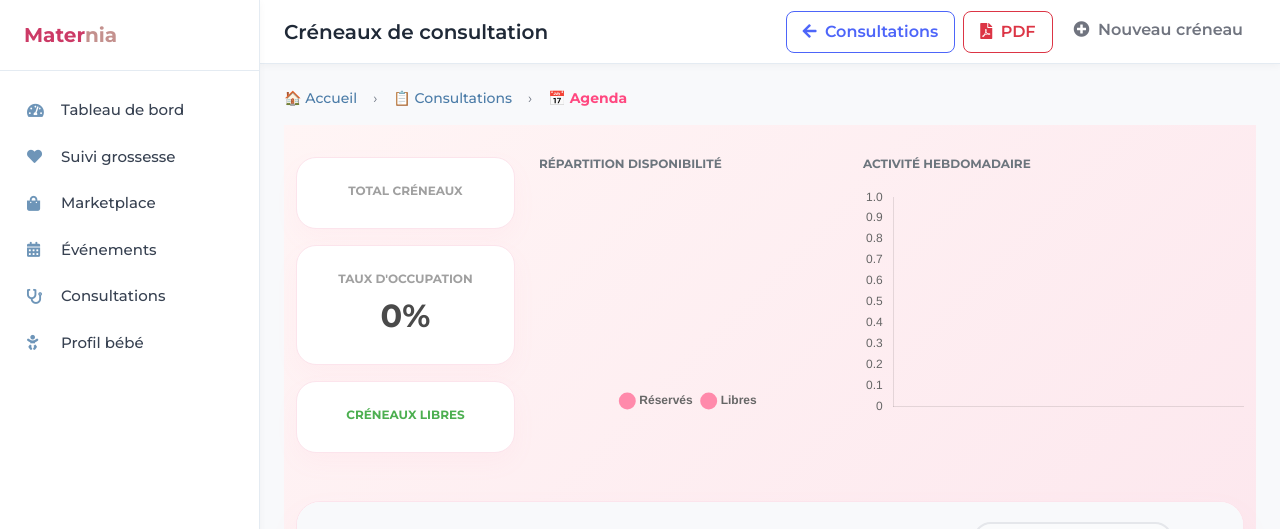
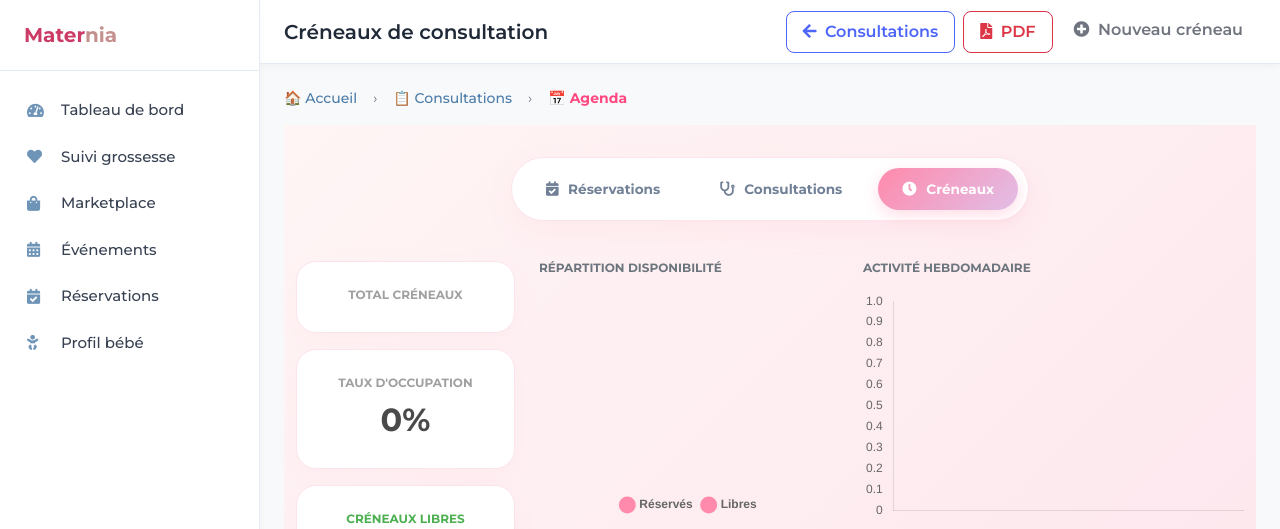
Before and after one commit to Tasnimekaabachi/Maternia, a Symfony app: template templates/admin/consultation_creneau/index.html.twig in a window 1280 px wide. Shown: the top 529 px of the page. Run offline with Twig, Linux system fonts and the light colour scheme; the template is opened without the code that fills it, so the values that code supplies are empty; some libraries are stand-ins or nearby versions.

Commit message:
feat: re-add quick navigation tabs and clean up admin redirections

```diff
--- a/templates/admin/base.html.twig
+++ b/templates/admin/base.html.twig
@@ -36,11 +36,11 @@
                     <i class="fas fa-calendar-alt"></i>
                     Événements
                 </a>
-                <!-- LIGNE MODIFIÉE - Consultation CRUD -->
+                <!-- LIGNE MODIFIÉE - Réservations (Consultations) -->
                 <a href="{{ path('app_admin_consultation_index') }}"
                    class="nav-link {{ app.request.attributes.get('_route') starts with 'app_admin_consultation' ? 'active' : '' }}">
-                    <i class="fas fa-stethoscope"></i>
-                    Consultations
+                    <i class="fas fa-calendar-check"></i>
+                    Réservations
                 </a>
                 <a href="{{ path('admin_profil_bebe') }}" class="nav-link {{ app.request.attributes.get('_route') == 'admin_profil_bebe' ? 'active' : '' }}">
                     <i class="fas fa-baby"></i>
--- a/templates/admin/consultation_creneau/index.html.twig
+++ b/templates/admin/consultation_creneau/index.html.twig
@@ -222,6 +222,40 @@
     .status-text { font-weight: 800; font-size: 0.75rem; letter-spacing: 0.5px; }
     .status-dispo-text { color: #10B981; }
     .status-reserve-text { color: #F59E0B; }
+
+    /* QUICK NAV TABS */
+    .quick-nav-tabs {
+        display: flex;
+        gap: 0.75rem;
+        margin-bottom: 2.5rem;
+        background: white;
+        padding: 0.6rem;
+        border-radius: 50px;
+        border: 1px solid #FCE4EC;
+        box-shadow: 0 10px 30px rgba(255, 138, 171, 0.08);
+        width: fit-content;
+        margin-left: auto;
+        margin-right: auto;
+    }
+    .quick-nav-link {
+        padding: 0.7rem 1.5rem;
+        border-radius: 50px;
+        text-decoration: none;
+        color: #718096;
+        font-weight: 700;
+        font-size: 0.85rem;
+        transition: all 0.3s ease;
+        display: flex;
+        align-items: center;
+        gap: 0.6rem;
+    }
+    .quick-nav-link i { font-size: 0.9rem; }
+    .quick-nav-link:hover { background: #FFF5F7; color: var(--deep-pink); }
+    .quick-nav-link.active {
+        background: var(--gradient-feminine);
+        color: white;
+        box-shadow: 0 5px 15px rgba(255, 138, 171, 0.3);
+    }
 </style>
 <script src="https://cdn.jsdelivr.net/npm/chart.js@4.4.1/dist/chart.umd.min.js"></script>
 <script src="https://cdn.jsdelivr.net/npm/sweetalert2@11"></script>
@@ -255,6 +289,19 @@
 {% block content %}
 <div class="index-container">
     <div class="container">
+        <!-- Quick Navigation -->
+        <div class="quick-nav-tabs">
+            <a href="{{ path('app_admin_reservation_client_index') }}" class="quick-nav-link">
+                <i class="fas fa-calendar-check"></i> Réservations
+            </a>
+            <a href="{{ path('app_admin_consultation_index') }}" class="quick-nav-link">
+                <i class="fas fa-stethoscope"></i> Consultations
+            </a>
+            <a href="{{ path('app_admin_consultation_creneau_index') }}" class="quick-nav-link active">
+                <i class="fas fa-clock"></i> Créneaux
+            </a>
+        </div>
+
         {# SECTION STATS WAW #}
         {% set occRate = stats.total > 0 ? (stats.reserves / stats.total * 100)|round(1) : 0 %}
 
```
Also changed, not shown: templates/admin/consultation_crud/index.html.twig (+47 -52 lines).
